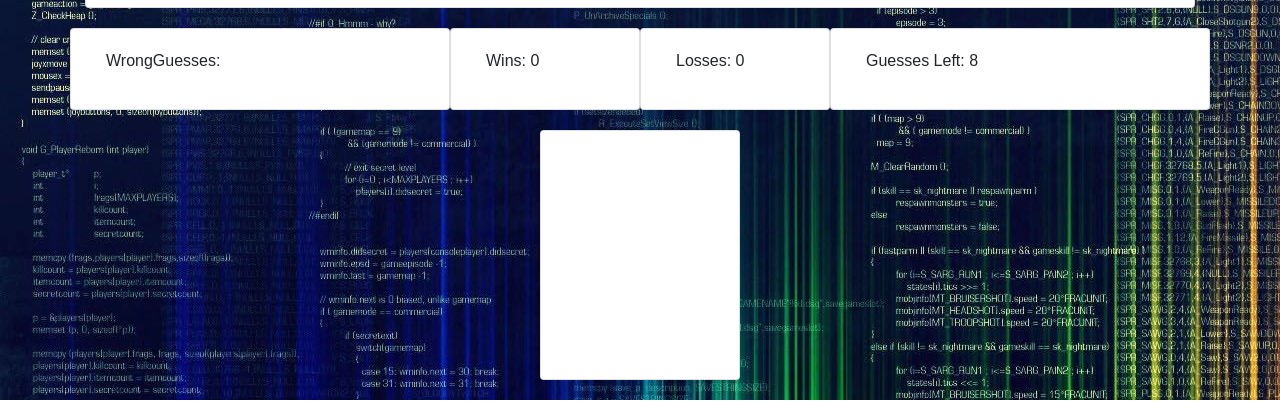
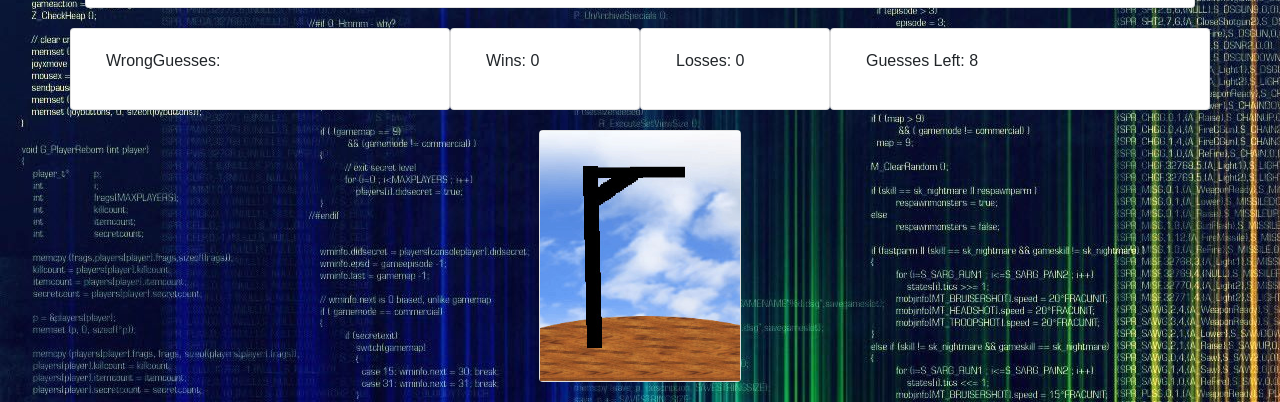
Before and after one commit to Dschafroth97/PsychicGame, a plain HTML site: page index.html in a window 1280 px wide. Shown: the part 413-815 px from the top of the page. Drawn offline with nearby package versions, Linux system fonts and the light colour scheme.

```diff
--- a/assets/javascript/logic.js
+++ b/assets/javascript/logic.js
@@ -41,6 +41,26 @@
     // console.log(lettersInWord);
     // console.log(numBlanks);
     // console.log(blanksAndSuccesses);
+}
+
+function imageDisplay(){
+
+    // store images in an array to retrieve later
+    // display appropriate image in reference to guessesLeft variable
+    displayCount = guessesLeft - 1;
+
+    var images = [
+        "assets/images/hangman8.jpg",
+        "assets/images/hangman7.jpg",
+        "assets/images/hangman6.jpg",
+        "assets/images/hangman5.jpg",
+        "assets/images/hangman4.jpg",
+        "assets/images/hangman3.jpg",
+        "assets/images/hangman2.jpg",
+        "assets/images/hangman1.jpg",
+    ];
+
+    document.getElementById("hangman").src = images[displayCount];
 }
 
 function checkLetters(letter){
@@ -93,6 +113,7 @@
 // MAIN PROCESS
 // =====================================================================
 startGame();
+imageDisplay();
 
 // Register keyclicks
 
@@ -100,6 +121,7 @@
     var letterGuessed = String.fromCharCode(event.keyCode).toLowerCase();
     checkLetters(letterGuessed);
     roundComplete();
+    imageDisplay();
 
     // console.log(letterGuessed);
 }
--- a/index.html
+++ b/index.html
@@ -55,7 +55,8 @@
         </div>
 
         <div class="row justify-content-center">
-            <div class="card" id="hangman">
+            <div class="card">
+                <img id="hangman" src="" alt="hangman">
             </div>
         </div>
     </div>
```
